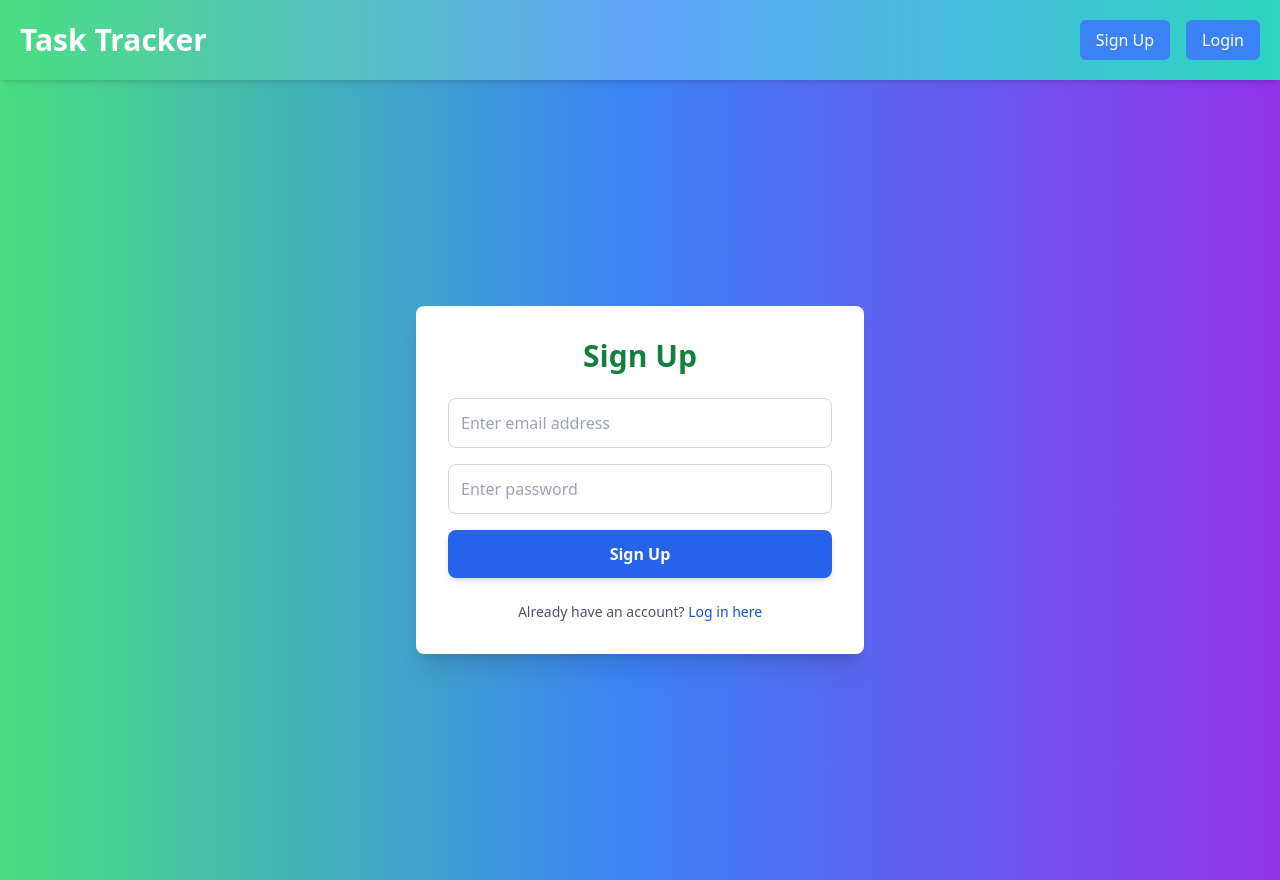
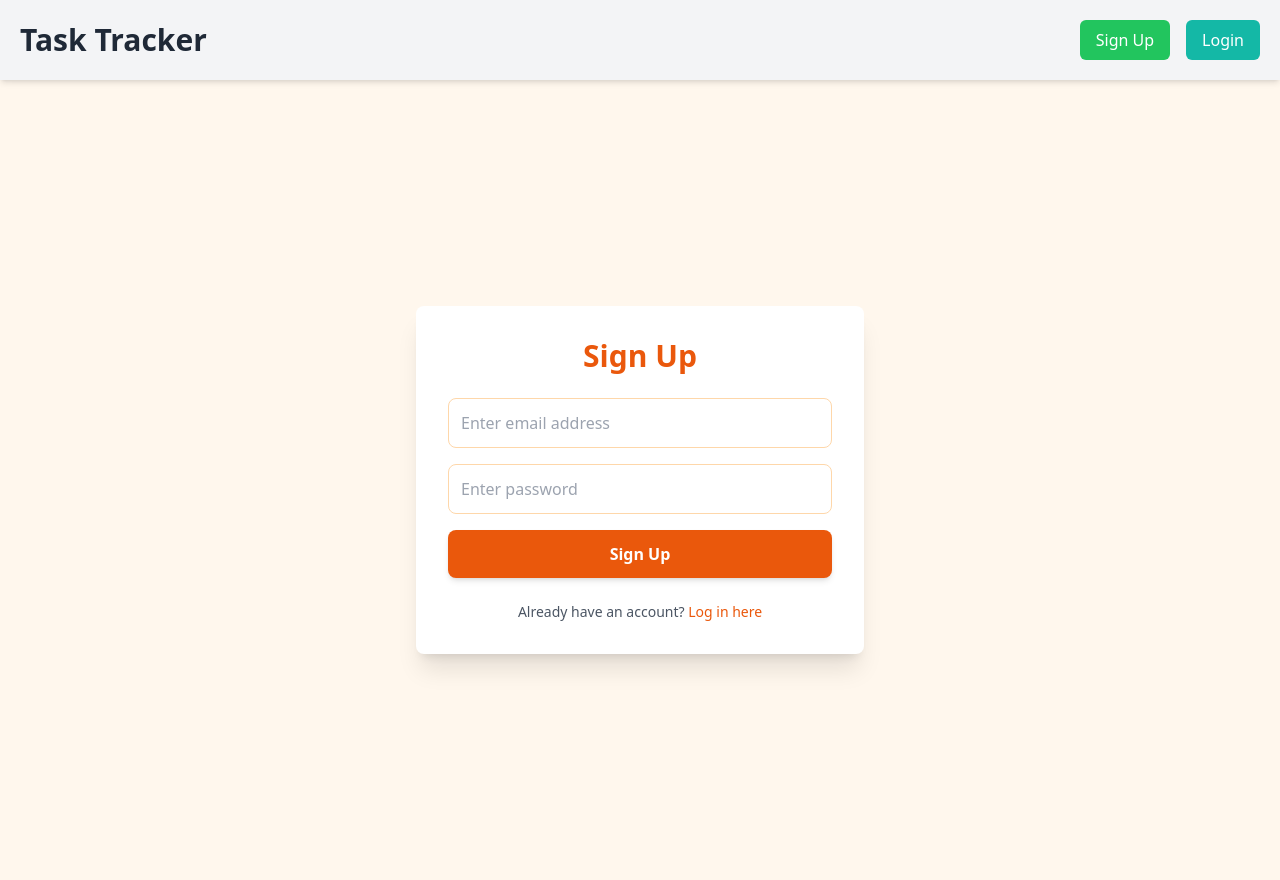
Before and after one commit to prasadkilaparthi/react-personal-task-tracker, a React (Vite) app: page /signup in a window 1280 px wide. Built offline with nearby package versions, Linux system fonts and the light colour scheme; no server answers.

Commit message:
Styling is modified for headercomponent andlogin,singup pages

```diff
--- a/src/components/Header.jsx
+++ b/src/components/Header.jsx
@@ -16,20 +16,20 @@ const Header = ({ user }) => {
   };
 
   return (
-    <header className="sticky top-0 z-10 bg-gradient-to-r from-green-400 via-blue-400 to-teal-400 p-5 shadow-md">
-      <nav className="container mx-auto flex justify-between items-center text-white">
+    <header className="sticky top-0 z-10 bg-gray-100 p-5 shadow-md">
+      <nav className="container mx-auto flex justify-between items-center text-gray-800">
         <div className="text-3xl font-bold">
-          <Link to="/" className="hover:text-gray-200 transition duration-200">
+          <Link to="/" className="hover:text-gray-600 transition duration-200">
             Task Tracker
           </Link>
         </div>
         <div className="flex items-center space-x-4">
           {user ? (
             <>
-              <Link to="/dashboard" className="py-2 px-4 bg-teal-600 text-white rounded-md hover:bg-teal-700 transition duration-300">
+              <Link to="/dashboard" className="py-2 px-4 bg-indigo-500 text-white rounded-md hover:bg-indigo-600 transition duration-300">
                 Dashboard
               </Link>
-              <Link to="/profile" className="py-2 px-4 bg-teal-600 text-white rounded-md hover:bg-teal-700 transition duration-300">
+              <Link to="/profile" className="py-2 px-4 bg-indigo-500 text-white rounded-md hover:bg-indigo-600 transition duration-300">
                 Profile
               </Link>
               <button onClick={handleLogout} className="py-2 px-4 bg-red-500 text-white rounded-md hover:bg-red-600 transition duration-300">
@@ -38,10 +38,10 @@ const Header = ({ user }) => {
             </>
           ) : (
             <>
-              <Link to="/signup" className="py-2 px-4 bg-blue-500 text-white rounded-md hover:bg-blue-600 transition duration-300">
+              <Link to="/signup" className="py-2 px-4 bg-green-500 text-white rounded-md hover:bg-green-600 transition duration-300">
                 Sign Up
               </Link>
-              <Link to="/login" className="py-2 px-4 bg-blue-500 text-white rounded-md hover:bg-blue-600 transition duration-300">
+              <Link to="/login" className="py-2 px-4 bg-teal-500 text-white rounded-md hover:bg-teal-600 transition duration-300">
                 Login
               </Link>
             </>
--- a/src/pages/Login.jsx
+++ b/src/pages/Login.jsx
@@ -21,9 +21,9 @@ const Login = () => {
   };
 
   return (
-    <div className="min-h-screen flex items-center justify-center bg-gradient-to-r from-indigo-500 via-purple-500 to-pink-500">
-      <div className="w-full max-w-md p-8 bg-white rounded-lg shadow-xl dark:bg-gray-800 dark:text-white">
-        <h2 className="text-3xl font-bold mb-6 text-center text-purple-700 dark:text-teal-400">Log In</h2>
+    <div className="min-h-screen flex items-center justify-center bg-teal-50">
+      <div className="w-full max-w-md p-8 bg-white rounded-lg shadow-lg">
+        <h2 className="text-3xl font-bold mb-6 text-center text-teal-600">Log In</h2>
         {error && <p className="text-red-500 text-center mb-4">{error}</p>}
         <form onSubmit={handleLogin} className="space-y-4">
           <input
@@ -31,7 +31,7 @@ const Login = () => {
             placeholder="Enter email address"
             value={email}
             onChange={(e) => setEmail(e.target.value)}
-            className="w-full p-3 border border-gray-300 rounded-lg dark:bg-gray-700 dark:text-white dark:border-gray-600 focus:outline-none focus:ring-2 focus:ring-purple-500"
+            className="w-full p-3 border border-teal-200 rounded-lg focus:outline-none focus:ring-2 focus:ring-teal-400"
             required
           />
           <input
@@ -39,19 +39,19 @@ const Login = () => {
             placeholder="Enter password"
             value={password}
             onChange={(e) => setPassword(e.target.value)}
-            className="w-full p-3 border border-gray-300 rounded-lg dark:bg-gray-700 dark:text-white dark:border-gray-600 focus:outline-none focus:ring-2 focus:ring-purple-500"
+            className="w-full p-3 border border-teal-200 rounded-lg focus:outline-none focus:ring-2 focus:ring-teal-400"
             required
           />
           <button
             type="submit"
-            className="w-full py-3 bg-purple-600 text-white font-semibold rounded-lg shadow-md hover:bg-purple-500 transition duration-300"
+            className="w-full py-3 bg-teal-500 text-white font-semibold rounded-lg shadow-md hover:bg-teal-600 transition duration-300"
           >
             Log In
           </button>
         </form>
-        <p className="mt-6 text-sm text-center text-gray-600 dark:text-gray-300">
+        <p className="mt-6 text-sm text-center text-gray-600">
           Don't have an account?{" "}
-          <a href="/signup" className="text-purple-700 hover:underline dark:text-teal-400">
+          <a href="/signup" className="text-teal-600 hover:underline">
             Sign up here
           </a>
         </p>
--- a/src/pages/Signup.jsx
+++ b/src/pages/Signup.jsx
@@ -21,9 +21,9 @@ const Signup = () => {
   };
 
   return (
-    <div className="min-h-screen flex items-center justify-center bg-gradient-to-r from-green-400 via-blue-500 to-purple-600">
-      <div className="w-full max-w-md p-8 bg-white rounded-lg shadow-xl dark:bg-gray-800 dark:text-white">
-        <h2 className="text-3xl font-bold mb-6 text-center text-green-700 dark:text-teal-400">Sign Up</h2>
+    <div className="min-h-screen flex items-center justify-center bg-orange-50">
+      <div className="w-full max-w-md p-8 bg-white rounded-lg shadow-xl">
+        <h2 className="text-3xl font-bold mb-6 text-center text-orange-600">Sign Up</h2>
         {error && <p className="text-red-500 text-center mb-4">{error}</p>}
         <form onSubmit={handleSignup} className="space-y-4">
           <input
@@ -31,7 +31,7 @@ const Signup = () => {
             placeholder="Enter email address"
             value={email}
             onChange={(e) => setEmail(e.target.value)}
-            className="w-full p-3 border border-gray-300 rounded-lg dark:bg-gray-700 dark:text-white dark:border-gray-600 focus:outline-none focus:ring-2 focus:ring-blue-500"
+            className="w-full p-3 border border-orange-200 rounded-lg focus:outline-none focus:ring-2 focus:ring-orange-400"
             required
           />
           <input
@@ -39,19 +39,19 @@ const Signup = () => {
             placeholder="Enter password"
             value={password}
             onChange={(e) => setPassword(e.target.value)}
-            className="w-full p-3 border border-gray-300 rounded-lg dark:bg-gray-700 dark:text-white dark:border-gray-600 focus:outline-none focus:ring-2 focus:ring-blue-500"
+            className="w-full p-3 border border-orange-200 rounded-lg focus:outline-none focus:ring-2 focus:ring-orange-400"
             required
           />
           <button
             type="submit"
-            className="w-full py-3 bg-blue-600 text-white font-semibold rounded-lg shadow-md hover:bg-blue-500 transition duration-300"
+            className="w-full py-3 bg-orange-600 text-white font-semibold rounded-lg shadow-md hover:bg-orange-500 transition duration-300"
           >
             Sign Up
           </button>
         </form>
-        <p className="mt-6 text-sm text-center text-gray-600 dark:text-gray-300">
+        <p className="mt-6 text-sm text-center text-gray-600">
           Already have an account?{" "}
-          <a href="/login" className="text-blue-700 hover:underline dark:text-teal-400">
+          <a href="/login" className="text-orange-600 hover:underline">
             Log in here
           </a>
         </p>
```
